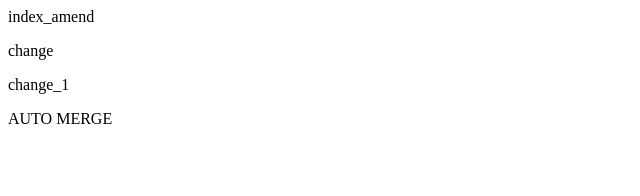
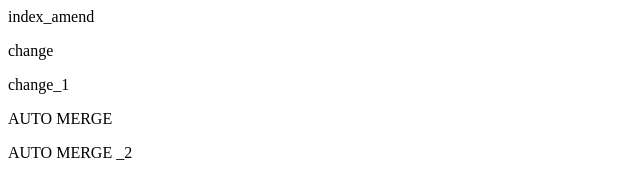
Before and after one commit to ciccici/git_tutorial, a plain HTML site: page index.html in a window 1280 px wide. Shown: the whole page, without its empty margins (0-640 px from the left). Drawn offline with Linux system fonts and the light colour scheme.

Commit message:
AUTO MERGE_2

```diff
--- a/index.html
+++ b/index.html
@@ -4,3 +4,6 @@
 <p>change_1</p>
 
 <p>AUTO MERGE</p>
+
+
+<p>AUTO MERGE _2</p>
```
